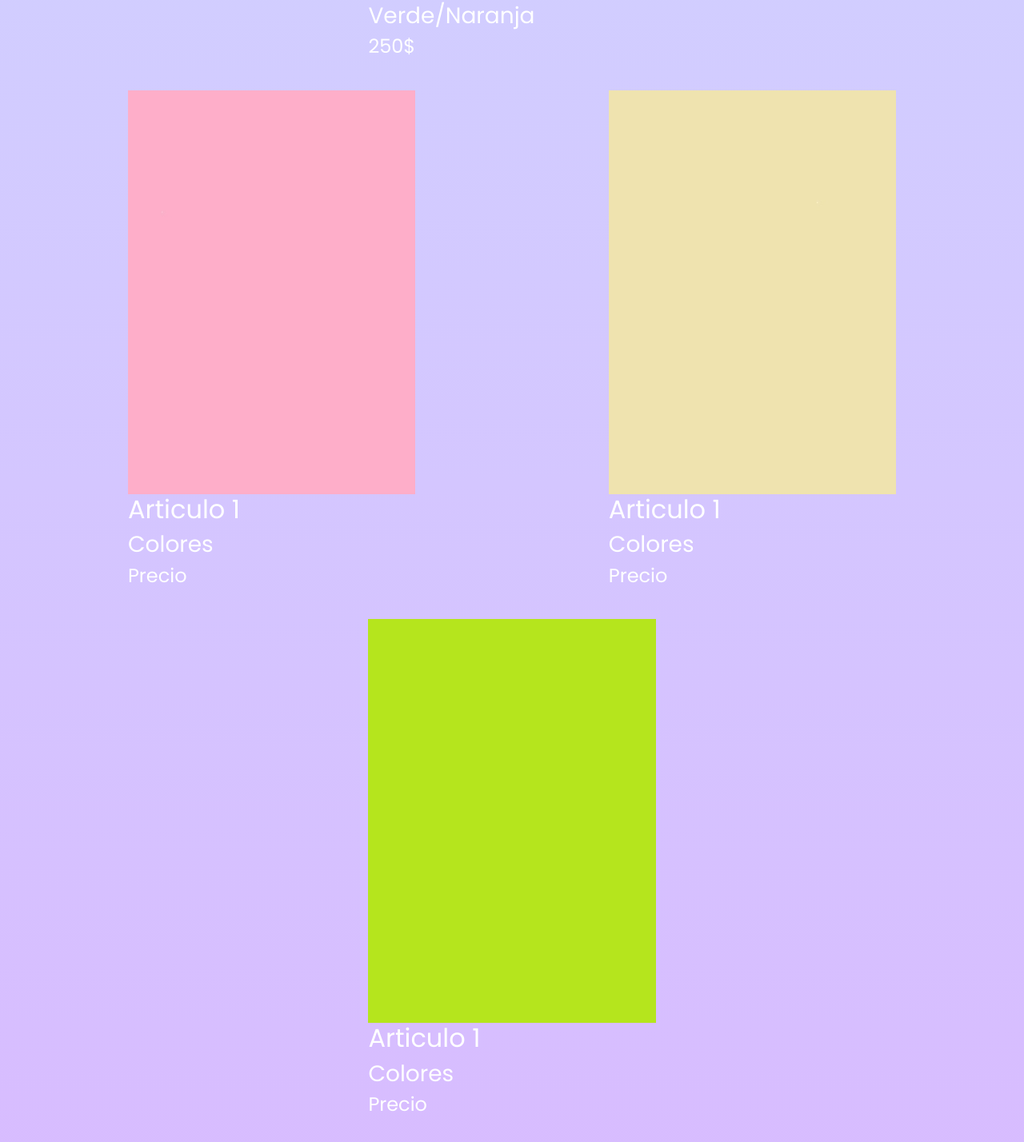
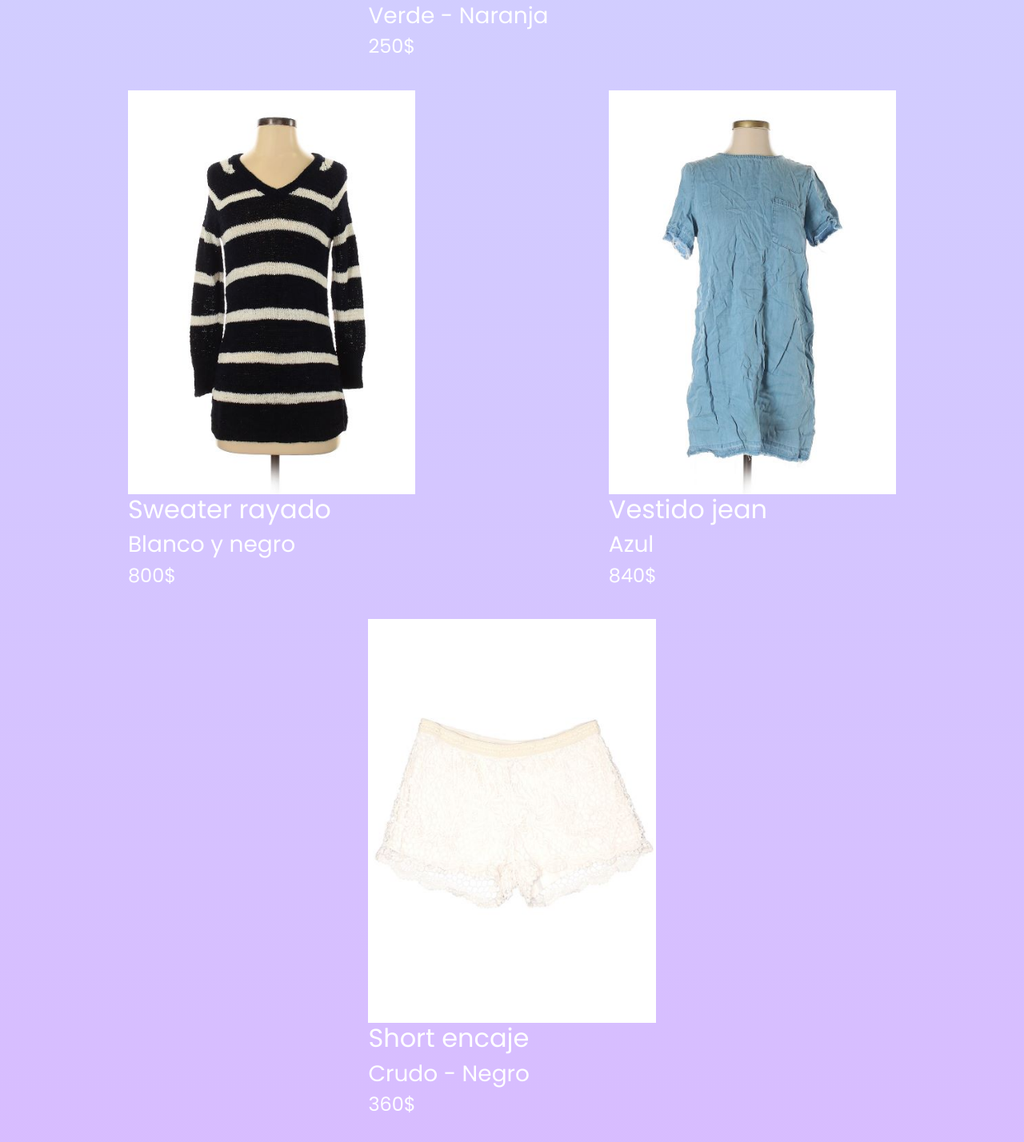
Before and after one commit to MiKanashiro/proyectoReusa, a website: page pages/productos.html in a window 1280 px wide. Shown: the part 1342-2770 px from the top of the page at 80% size. Drawn offline with nearby package versions, Linux system fonts and the light colour scheme.

Commit message:
Update productos.html

```diff
--- a/pages/productos.html
+++ b/pages/productos.html
@@ -72,7 +72,7 @@
 						<div class="producto">
 							<a href="producto.html"><img src="../images/RemeraLisa.jpg"></a>
 							<h2>Remera Lisa</h2>
-							<h3>Amarillo/Verde/Rosa</h3>
+							<h3>Amarillo - Verde - Rosa</h3>
 							<h4>200$</h4>
 						</div>
 					</div>
@@ -80,7 +80,7 @@
 						<div class="producto">
 							<a href="producto.html"><img src="../images/CamisaRayada.jpg"></a>
 							<h2 >Camisa rayada</h2>
-							<h3>Celeste/Azul</h3>
+							<h3>Celeste - Azul</h3>
 							<h4>600$</h4>
 						</div>
 					</div>
@@ -90,7 +90,7 @@
 						<div class="producto">
 							<a href="producto.html"><img src="../images/RemeraCierre.jpg"></a>
 							<h2 >Remera con cierre</h2>
-							<h3>Verde/Naranja</h3>
+							<h3>Verde - Naranja</h3>
 							<h4>250$</h4>
 						</div>
 					</div>
@@ -99,28 +99,28 @@
 				<div class="row justify-content-between">
 					<div class="col-lg-5">
 						<div class="producto">
-							<a href="producto.html"><img src="../images/productoAmarillo.jpg"></a>
-							<h2 >Articulo 1</h2>
-							<h3>Colores</h3>
-							<h4>Precio</h4>
+							<a href="producto.html"><img src="../images/SweaterRayado.jpg"></a>
+							<h2 >Sweater rayado</h2>
+							<h3>Blanco y negro</h3>
+							<h4>800$</h4>
 						</div>
 					</div>
 					<div class="col-lg-5 offset-lg-2">
 						<div class="producto">
-							<a href="producto.html"><img src="../images/productoRosa.jpg"></a>
-							<h2 >Articulo 1</h2>
-							<h3>Colores</h3>
-							<h4>Precio</h4>
+							<a href="producto.html"><img src="../images/VestidoJean.jpg"></a>
+							<h2 >Vestido jean</h2>
+							<h3>Azul</h3>
+							<h4>840$</h4>
 						</div>
 					</div>
 				</div>
 				<div class="row justify-content-center">
 					<div class="col-lg-5">
 						<div class="producto">
-							<a href="producto.html"><img src="../images/productoVerde.jpg"></a>
-							<h2 >Articulo 1</h2>
-							<h3>Colores</h3>
-							<h4>Precio</h4>
+							<a href="producto.html"><img src="../images/ShortEncaje.jpg"></a>
+							<h2 >Short encaje</h2>
+							<h3>Crudo - Negro</h3>
+							<h4>360$</h4>
 						</div>
 					</div>
 				</div>
```
